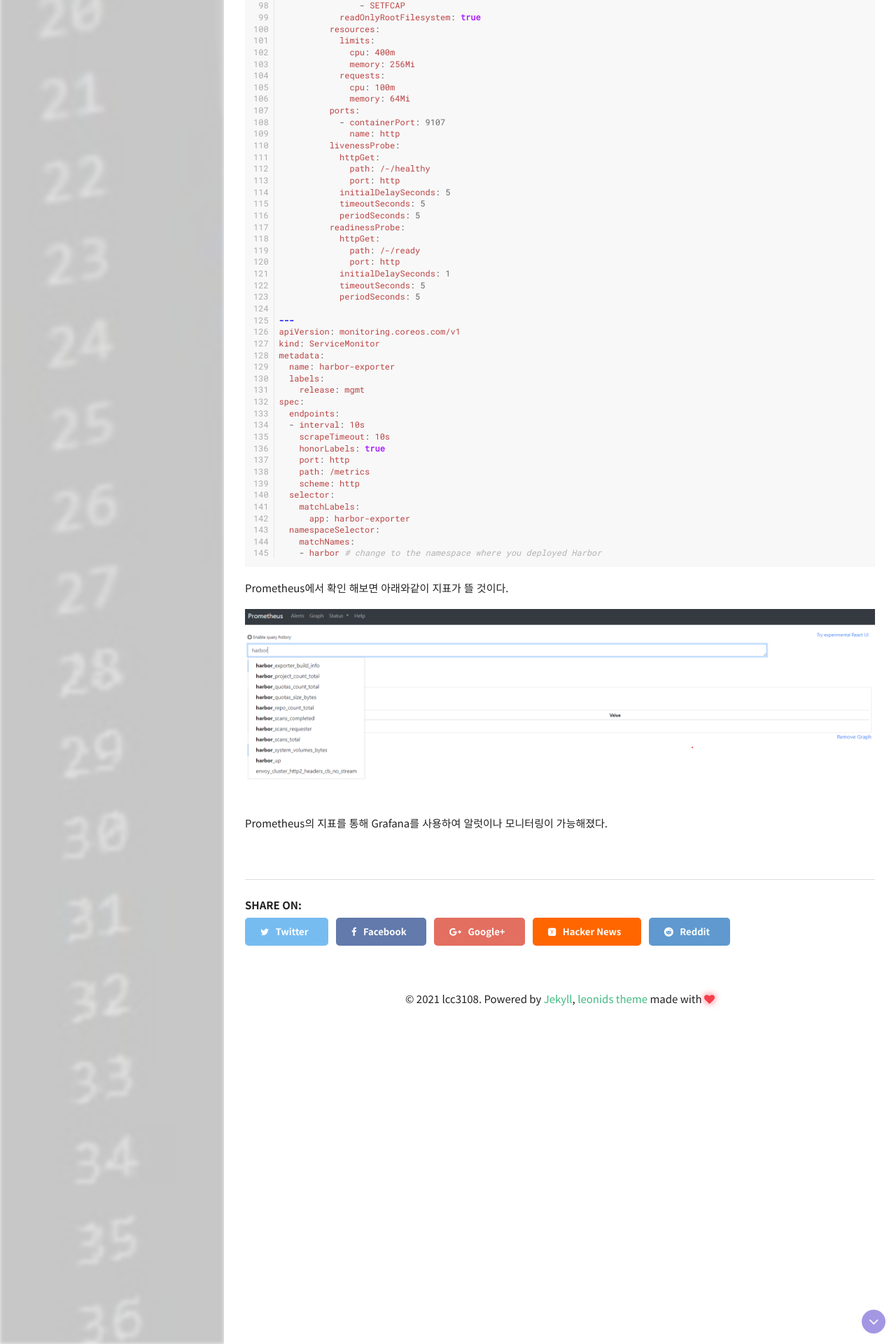
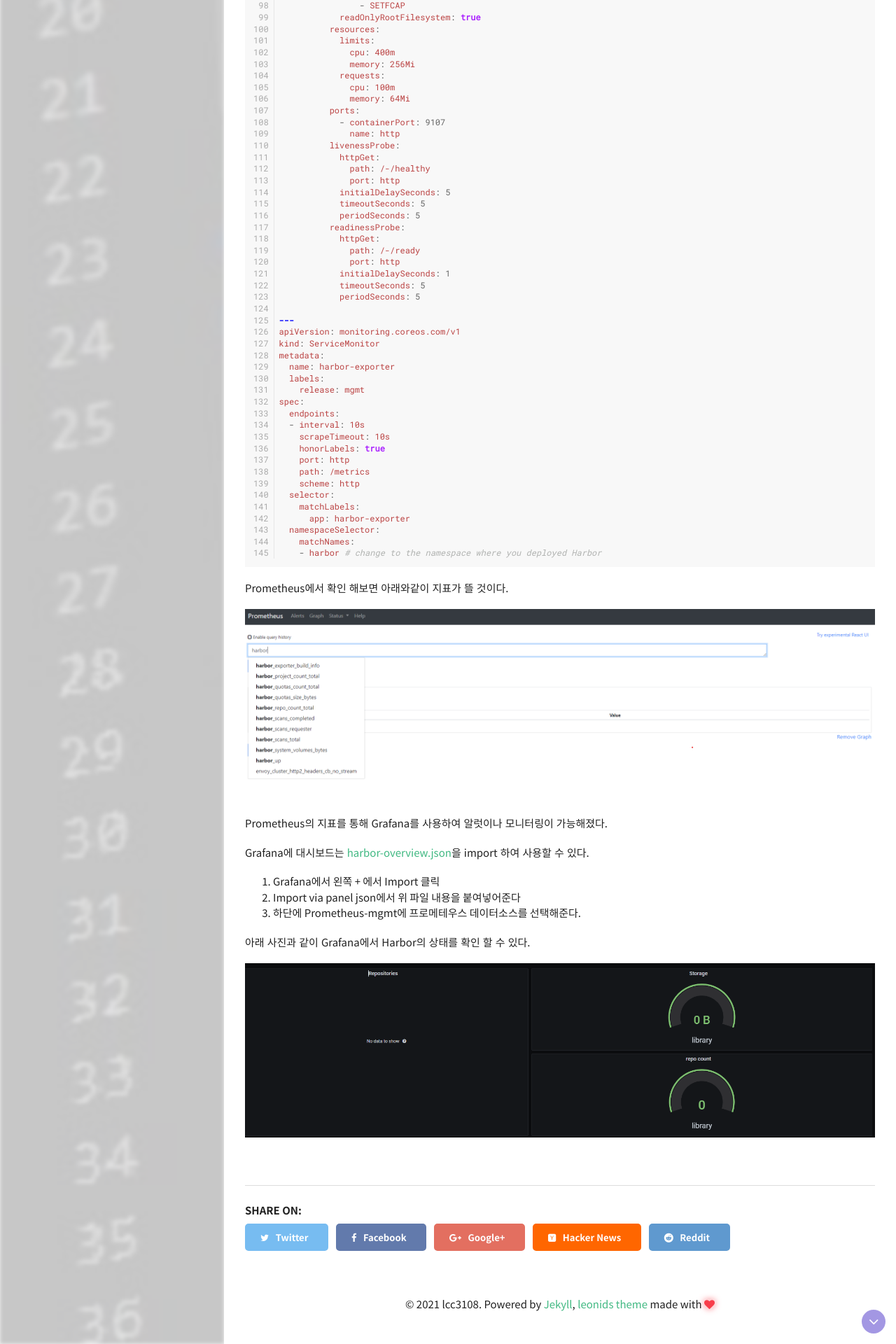
Before and after one commit to lcc3108/lcc3108.github.io, a Jekyll site: the page built from _posts/2021-03-13-harbor-exporter.md, in a window 1280 px wide. Shown: the part 2405-4325 px from the top of the page at 70% size. Built offline with Jekyll 4.4.1, drawn with Linux system fonts in a browser that asks for light colours; comment, search, counter and statistics services are not loaded.

Commit message:
하버 내용 추가

```diff
--- a/_posts/2021-03-13-harbor-exporter.md
+++ b/_posts/2021-03-13-harbor-exporter.md
@@ -179,3 +179,13 @@ Prometheus에서 확인 해보면 아래와같이 지표가 뜰 것이다.
 ![Prometheus.png](https://lcc3108.github.io/img/2021/03/13/Prometheus.png)
 
 Prometheus의 지표를 통해 Grafana를 사용하여 알럿이나 모니터링이 가능해졌다.
+
+Grafana에 대시보드는 [harbor-overview.json](https://github.com/c4po/harbor_exporter/blob/master/grafana/harbor-overview.json)을 import 하여 사용할 수 있다.
+
+1. Grafana에서 왼쪽 + 에서 Import 클릭
+2. Import via panel json에서 위 파일 내용을 붙여넣어준다
+3. 하단에 Prometheus-mgmt에 프로메테우스 데이터소스를 선택해준다.
+
+아래 사진과 같이 Grafana에서 Harbor의 상태를 확인 할 수 있다.
+
+![Grafana.png](https://lcc3108.github.io/img/2021/03/13/Grafana.png)
```
Also changed, not shown: img/2021/03/13/Grafana.png (added).
